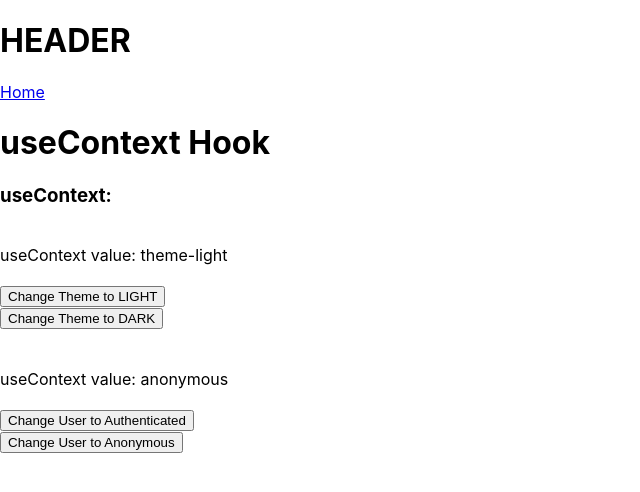
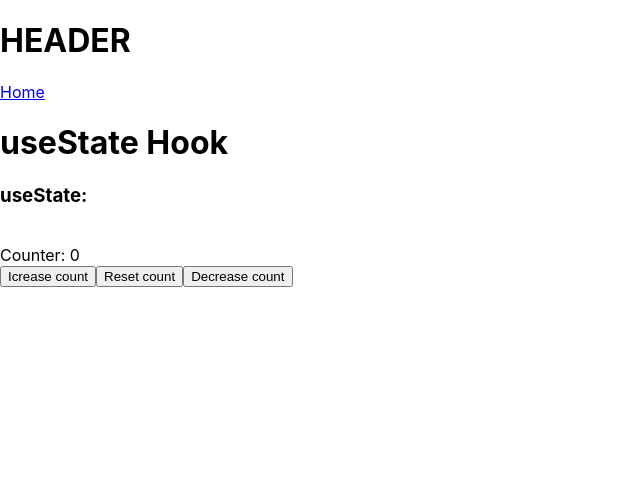
Before and after one commit to ekukucska/react-exercises, a React (Create React App) app: page /react-hooks/usestate-hook in a window 1280 px wide. Shown: the top 492 px of the page, without its empty margins (0-640 px from the left). Built offline with nearby package versions, Linux system fonts and the light colour scheme; no server answers.

Commit message:
[RE-16]: useState hook with functional updates

```diff
--- a/src/components/UseContext/ThemeContext.jsx
+++ b/src/components/UseContext/ThemeContext.jsx
@@ -13,9 +13,6 @@ const Context = () => {
 
   return (
     <>
-      <h1>useContext Hook</h1>
-      <h3>useContext:</h3>
-      <br />
       <div>useContext value: {theme}</div>
       <br />
       <button onClick={setLightTheme}>Change Theme to LIGHT</button>
--- /dev/null
+++ b/src/components/UseState/index.jsx
@@ -0,0 +1,31 @@
+import React, { useState } from "react";
+
+// Functional updates:
+// If the new state is computed using the previous state,
+// you can pass a function to setState.
+// The function will receive the previous value, and return an updated value.
+
+const UseState = () => {
+  const [count, setCount] = useState(0);
+
+  const increaseCount = () => {
+    setCount(prevCount => prevCount + 1);
+  }
+  const decreaseCount = () => {
+    setCount(prevCount => prevCount - 1);
+  }
+  const resetCount = () => {
+    setCount(0);
+  }
+
+  return (
+    <>
+      <div>Counter: {count}</div>
+      <button onClick={increaseCount}>Icrease count</button>
+      <button onClick={resetCount}>Reset count</button>
+      <button onClick={decreaseCount}>Decrease count</button>
+    </>
+  );
+};
+
+export default UseState;
--- a/src/pages/ReactHooksPage/index.js
+++ b/src/pages/ReactHooksPage/index.js
@@ -6,6 +6,7 @@ const ReactHooksPage = () => {
     <>
       <h1>React Hooks Page</h1>
       <ul><h3>Featured Hooks:</h3></ul>
+      <li><Link to="/react-hooks/usestate-hook">useState Hook</Link></li>
       <li><Link to="/react-hooks/usecontext-hook">useContext Hook</Link></li>
     </>
   );
--- a/src/pages/UseContextPage/index.js
+++ b/src/pages/UseContextPage/index.js
@@ -5,6 +5,9 @@ import UserContext from '../../components/UseContext/UserContext';
 const UseContextPage = () => {
   return (
     <>
+      <h1>useContext Hook</h1>
+      <h3>useContext:</h3>
+      <br />
       <ThemeContext />
       <UserContext />
     </>
--- /dev/null
+++ b/src/pages/UseStatePage/index.js
@@ -0,0 +1,16 @@
+import React from 'react';
+import UseState from '../../components/UseState';
+
+
+const UseStatePage = () => {
+  return (
+    <>
+      <h1>useState Hook</h1>
+      <h3>useState:</h3>
+      <br />
+      <UseState />
+    </>
+  );
+};
+
+export default UseStatePage;
--- a/src/routes/index.jsx
+++ b/src/routes/index.jsx
@@ -9,6 +9,7 @@ import NodeAPIPage from "../pages/NodeAPIPage";
 import ErrorBoundaryPage from "../pages/ErrorBoundaryPage";
 import ReactHooksPage from "../pages/ReactHooksPage";
 import UseContextPage from "../pages/UseContextPage";
+import UseStatePage from "../pages/UseStatePage";
 import NoPage from "../pages/NoPage";
 
 const RouterRoutes = () => {
@@ -26,8 +27,8 @@ const RouterRoutes = () => {
             </Route>
             <Route path="react-hooks" element={<Layout />}>
               <Route index element={<ReactHooksPage />} />
-              <Route path=":react-hook" element={<UseContextPage />} />
               <Route path="usecontext-hook" element={<UseContextPage />} />
+              <Route path="usestate-hook" element={<UseStatePage />} />
             </Route>
             <Route path="*" element={<NoPage />} />
           </Routes>
```
